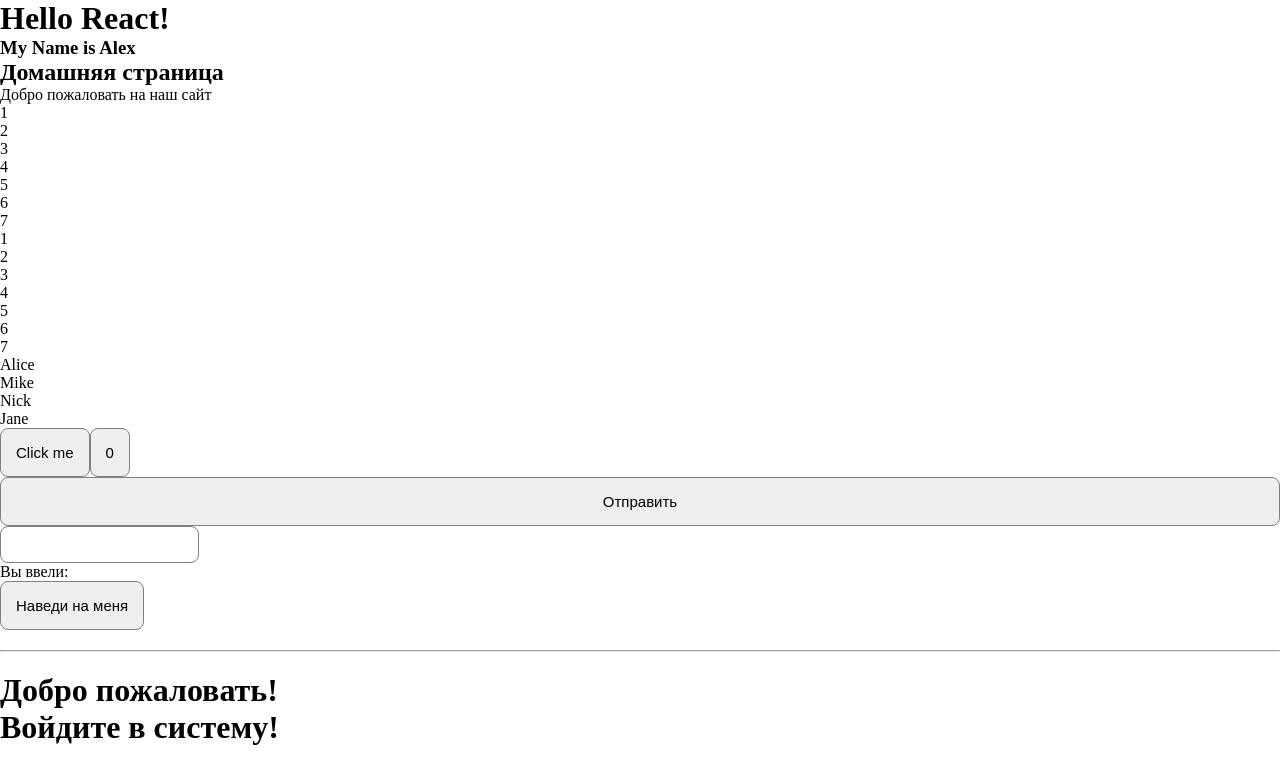
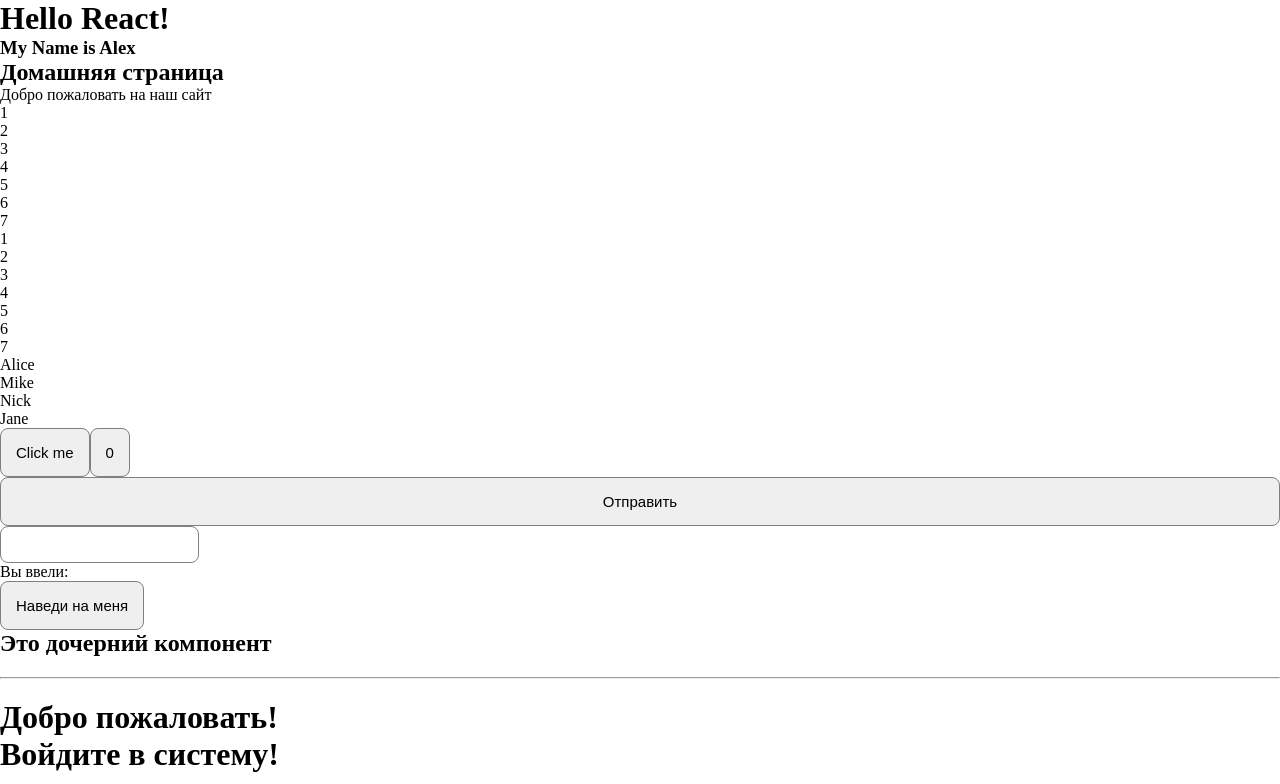
Before and after one commit to mrnoob0dy/my-test-app, a React (Vite) app: page / in a window 1280 px wide. Shown: the top 784 px of the page. Built offline with nearby package versions, Linux system fonts and the light colour scheme.

Commit message:
Композиция компонентов с помощью "children"

```diff
--- /dev/null
+++ b/src/pages/Container/Container.jsx
@@ -0,0 +1,5 @@
+export function Container({children}) {
+  return (
+    <div>{children}</div>
+  )
+}
--- a/src/pages/HomePage/HomePage.jsx
+++ b/src/pages/HomePage/HomePage.jsx
@@ -1,5 +1,6 @@
 import { useState } from "react"
 import { Button } from "../../components/Button/Button"
+import { Container } from "../Container/Container"
 
 export function HomePage() {
   const [click, setClick] = useState(0)
@@ -62,6 +63,10 @@ export function HomePage() {
       <div>Вы ввели: {value}</div>
 
       <button onMouseOver={handleMouseOver} onMouseOut={handleMouseOut}>Наведи на меня</button>
+
+      <Container>
+        <h2>Это дочерний компонент</h2>
+      </Container>
     </div>
   )
 }
```
Also changed, not shown: src/pages/ModalPage/ModalPage.jsx (added).
